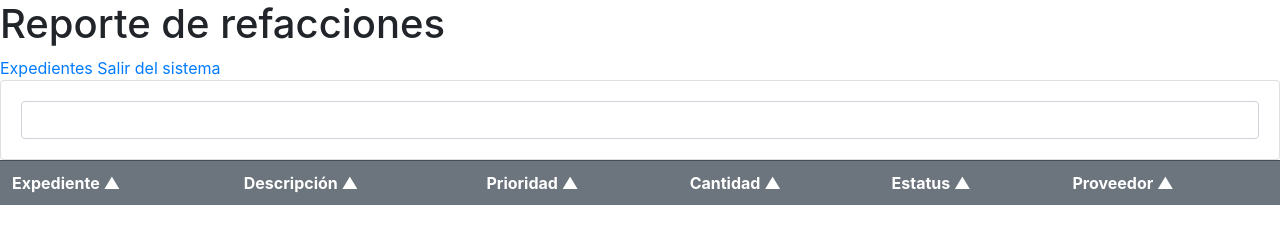
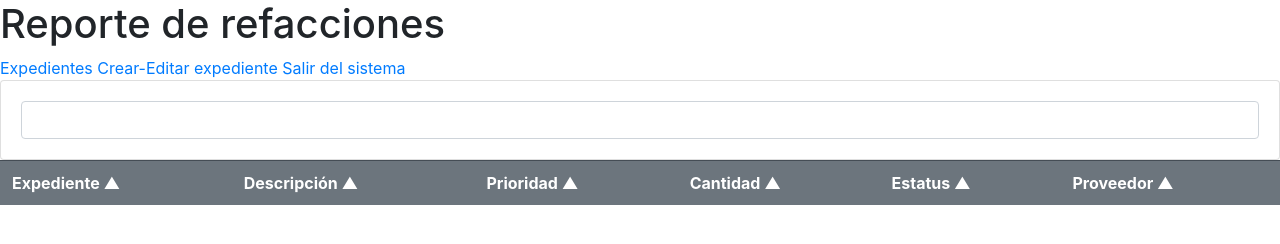
Before and after one commit to is688178/api-workshop-nodejs, a website: page spare_parts.html in a window 1280 px wide. Drawn offline with nearby package versions, Linux system fonts and the light colour scheme; no server answers.

Commit message:
Added Links to other pages

```diff
--- a/spare_parts.html
+++ b/spare_parts.html
@@ -13,6 +13,7 @@ integrity="sha384-ggOyR0iXCbMQv3Xipma34MD+dH/1fQ784/j6cY/iJTQUOhcWr7x9JvoRxT2MZw
     <h1>Reporte de refacciones</h1>
 
     <a href="/success">Expedientes</a>
+    <a href="/create_cone">Crear-Editar expediente</a>
     <a href="/logout">Salir del sistema</a>
 </div>
 
```
Also changed, not shown: create_cone.html (+1 -0 lines), success.html (+1 -1 lines).
